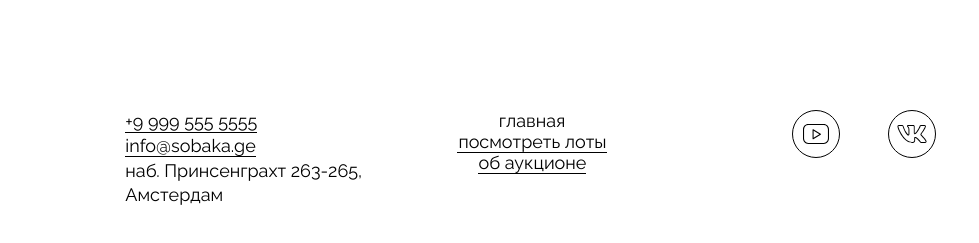
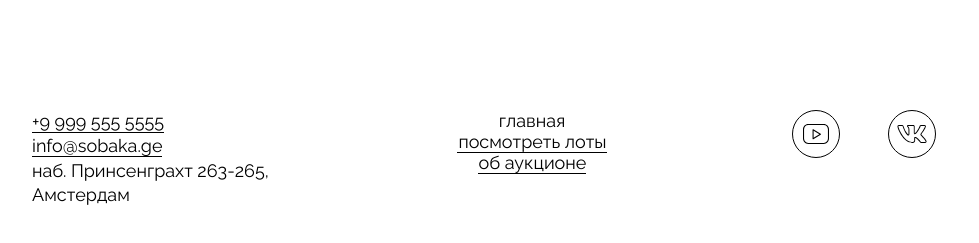
Before and after one commit to KateSir44/ono-tebe-nado-fd, a plain HTML site: page index.html in a window 1280 px wide. Shown: the part 2738-2981 px from the top of the page, 108-1087 px from the left. Drawn offline with Linux system fonts and the light colour scheme.

Commit message:
на вторую проверку

```diff
--- a/index.html
+++ b/index.html
@@ -144,7 +144,7 @@
       </section>
     </main>
     <footer class="footer">
-     <address class="address footer_addresss">
+     <address class="address footer_address">
         <a class="address-link" href="tel:+99995555555">+9 999 555 5555</a
         ><br />
         <a class="address-link" href="mailto:info@sobaka.ge">info@sobaka.ge</a
```
Also changed, not shown: styles/style.css (line endings or trailing spaces).
